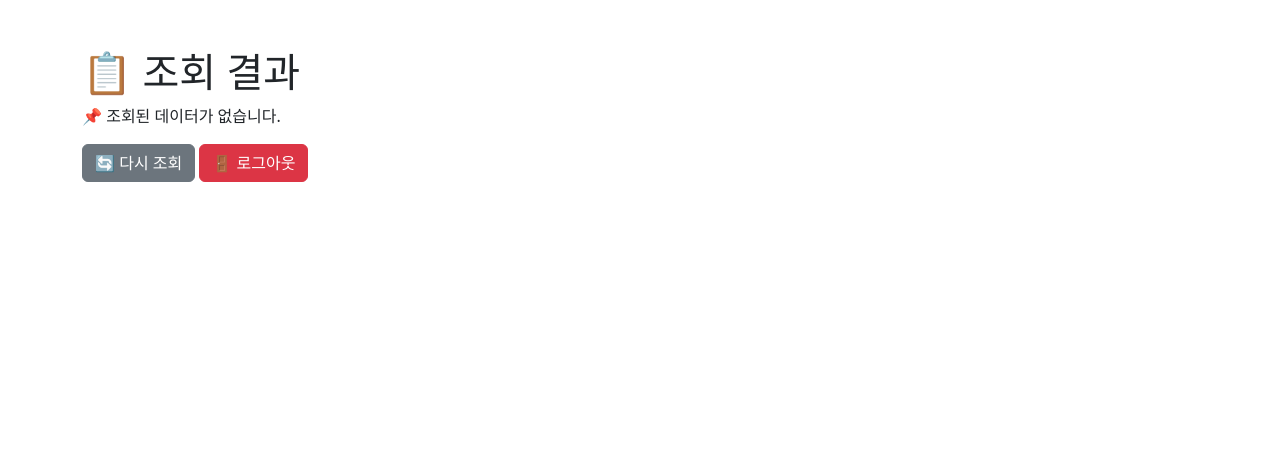
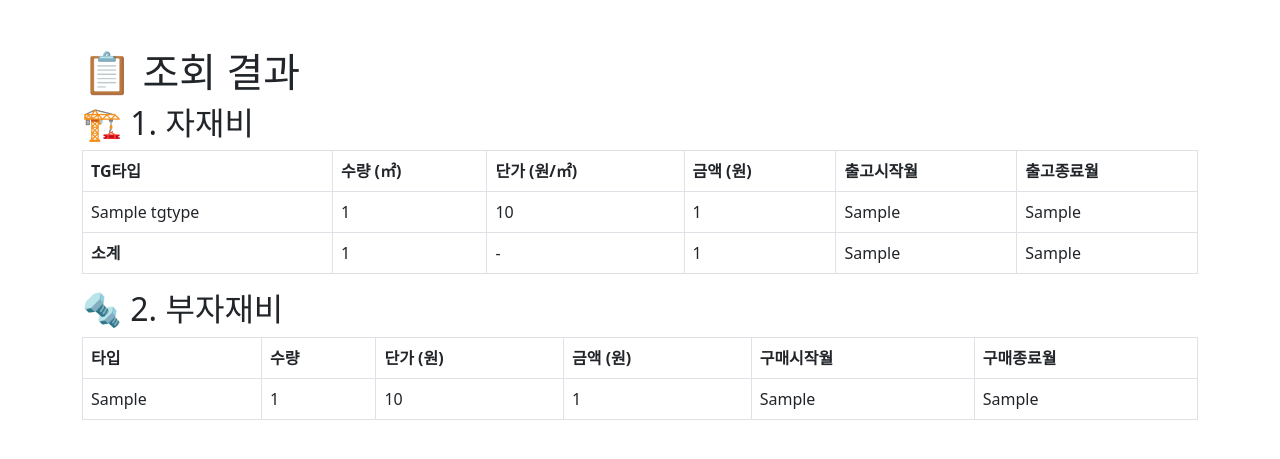
Before and after one commit to pepperbuger/flask-vicon, a Flask app: template templates/result.html in a window 1280 px wide. Shown: the top 459 px of the page. Run offline with Flask 3, Linux system fonts and the light colour scheme; the template is opened without the code that fills it: most values are stand-ins (such as "Sample title", 1, 10 or a date in 2020); parts of the project's set-up code (start-up, migrations or seed data) failed here and were passed over.

```diff
--- a/app.py
+++ b/app.py
@@ -197,7 +197,7 @@ def query_database(site_code):
     """현장코드별 데이터 조회"""
     conn = get_db_connection()
     if conn is None:
-        return {"error": "DB 연결 실패!"}  # 🚀 튜플이 아닌 딕셔너리로 반환
+        return {"error": "DB 연결 실패!"}
 
     try:
         with conn:
@@ -217,7 +217,10 @@ def query_database(site_code):
             # ✅ 2. 자재비 조회
             query_material = f"""
                 SELECT s.TGType, SUM(s.ShipmentQuantity) AS TotalQuantity,
-                       SUM(s.ShipmentQuantity * u.Price) AS TotalAmount
+                       AVG(u.Price) AS AvgPrice,
+                       SUM(s.ShipmentQuantity * u.Price) AS TotalAmount,
+                       MIN(s.Month) AS StartMonth,
+                       MAX(s.Month) AS EndMonth
                 FROM dbo.ShipmentStatus s
                 JOIN dbo.UnitPrice u ON s.TGType = u.TGType AND s.Month = u.Month
                 WHERE s.SiteCode = N'{site_code}'
@@ -225,15 +228,34 @@ def query_database(site_code):
             """
             df_material = pd.read_sql(query_material, conn)
 
+            # ✅ 자재비 소계 계산
+            material_total = {
+                "total_quantity": df_material["TotalQuantity"].sum(),
+                "total_amount": df_material["TotalAmount"].sum(),
+                "start_month": df_material["StartMonth"].min(),
+                "end_month": df_material["EndMonth"].max()
+            }
+
             # ✅ 3. 부자재비 조회
             query_submaterial = f"""
                 SELECT SubmaterialType, SUM(Quantity) AS TotalQuantity,
-                       SUM(Amount) AS TotalAmount, AVG(SubPrice) AS AvgPrice
+                       AVG(SubPrice) AS AvgPrice,
+                       SUM(Amount) AS TotalAmount,
+                       MIN(Month) AS StartMonth,
+                       MAX(Month) AS EndMonth
                 FROM dbo.ExecutionStatus
                 WHERE SiteCode = N'{site_code}'
                 GROUP BY SubmaterialType
             """
             df_submaterial = pd.read_sql(query_submaterial, conn)
+
+            # ✅ 부자재비 소계 계산
+            submaterial_total = {
+                "total_quantity": df_submaterial["TotalQuantity"].sum(),
+                "total_amount": df_submaterial["TotalAmount"].sum(),
+                "start_month": df_submaterial["StartMonth"].min(),
+                "end_month": df_submaterial["EndMonth"].max()
+            }
 
             # ✅ 4. 현장상세조회
             query_details = f"""
@@ -246,23 +268,19 @@ def query_database(site_code):
             """
             df_details = pd.read_sql(query_details, conn)
 
-            if df_details.empty:
-                print("❌ 현장상세조회 실패: 결과 없음.")
-            else:
-                print(f"✅ 현장상세조회 성공: {df_details.to_dict()}")
-
+            return {
+                "summary": df_summary.to_dict("records"),
+                "material": df_material.to_dict("records"),
+                "material_total": material_total,  # ✅ 자재비 소계 추가
+                "submaterial": df_submaterial.to_dict("records"),
+                "submaterial_total": submaterial_total,  # ✅ 부자재비 소계 추가
+                "details": df_details.to_dict("records")
+            }
     except Exception as e:
         import traceback
         error_message = traceback.format_exc()
         print(f"❌ 데이터 조회 오류: {error_message}")
-        return {"error": str(e), "traceback": error_message}
-
-    return {
-        "summary": df_summary.to_dict("records"),
-        "material": df_material.to_dict("records"),
-        "submaterial": df_submaterial.to_dict("records"),
-        "details": df_details.to_dict("records")
-    }
+        return {"error": str(e)}
 
 
 # 🚀 500 Internal Server Error 핸들링 (오류 메시지를 JSON으로 반환)
--- a/templates/result.html
+++ b/templates/result.html
@@ -8,6 +8,7 @@
 <body class="container mt-5">
     <h1>📋 조회 결과</h1>
 
+    <!-- ✅ 요약 정보 -->
     {% if data and 'summary' in data and data['summary'] %}
     <ul class="list-group mb-4">
         <li class="list-group-item"><strong>현장코드:</strong> {{ data['summary'][0]['SiteCode'] }}</li>
@@ -15,11 +16,71 @@
         <li class="list-group-item"><strong>계약물량:</strong> {{ "{:,.0f}".format(data['summary'][0]['Quantity']) }} ㎡</li>
         <li class="list-group-item"><strong>계약금액:</strong> {{ "{:,.0f}".format(data['summary'][0]['ContractAmount']) }} 원</li>
     </ul>
-    {% else %}
-        <p>📌 조회된 데이터가 없습니다.</p>
     {% endif %}
 
-    <a href="{{ url_for('dashboard') }}" class="btn btn-secondary">🔄 다시 조회</a>
-    <a href="{{ url_for('logout') }}" class="btn btn-danger">🚪 로그아웃</a>
+    <!-- ✅ 1. 자재비 -->
+    <h2>🏗️ 1. 자재비</h2>
+    <table class="table table-bordered">
+        <thead>
+            <tr>
+                <th>TG타입</th>
+                <th>수량 (㎡)</th>
+                <th>단가 (원/㎡)</th>
+                <th>금액 (원)</th>
+                <th>출고시작월</th>
+                <th>출고종료월</th>
+            </tr>
+        </thead>
+        <tbody>
+            {% for row in data.material %}
+            <tr>
+                <td>{{ row.TGType }}</td>
+                <td>{{ "{:,.0f}".format(row.TotalQuantity) }}</td>
+                <td>{{ "{:,.0f}".format(row.AvgPrice) }}</td>
+                <td>{{ "{:,.0f}".format(row.TotalAmount) }}</td>
+                <td>{{ row.StartMonth }}</td>
+                <td>{{ row.EndMonth }}</td>
+            </tr>
+            {% endfor %}
+        </tbody>
+        <tfoot>
+            <tr>
+                <td><strong>소계</strong></td>
+                <td>{{ "{:,.0f}".format(data.material_total.total_quantity) }}</td>
+                <td>-</td>
+                <td>{{ "{:,.0f}".format(data.material_total.total_amount) }}</td>
+                <td>{{ data.material_total.start_month }}</td>
+                <td>{{ data.material_total.end_month }}</td>
+            </tr>
+        </tfoot>
+    </table>
+
+    <!-- ✅ 2. 부자재비 -->
+    <h2>🔩 2. 부자재비</h2>
+    <table class="table table-bordered">
+        <thead>
+            <tr>
+                <th>타입</th>
+                <th>수량</th>
+                <th>단가 (원)</th>
+                <th>금액 (원)</th>
+                <th>구매시작월</th>
+                <th>구매종료월</th>
+            </tr>
+        </thead>
+        <tbody>
+            {% for row in data.submaterial %}
+            <tr>
+                <td>{{ row.SubmaterialType }}</td>
+                <td>{{ "{:,.0f}".format(row.TotalQuantity) }}</td>
+                <td>{{ "{:,.0f}".format(row.AvgPrice) }}</td>
+                <td>{{ "{:,.0f}".format(row.TotalAmount) }}</td>
+                <td>{{ row.StartMonth }}</td>
+                <td>{{ row.EndMonth }}</td>
+            </tr>
+            {% endfor %}
+        </tbody>
+    </table>
+
 </body>
 </html>
```
